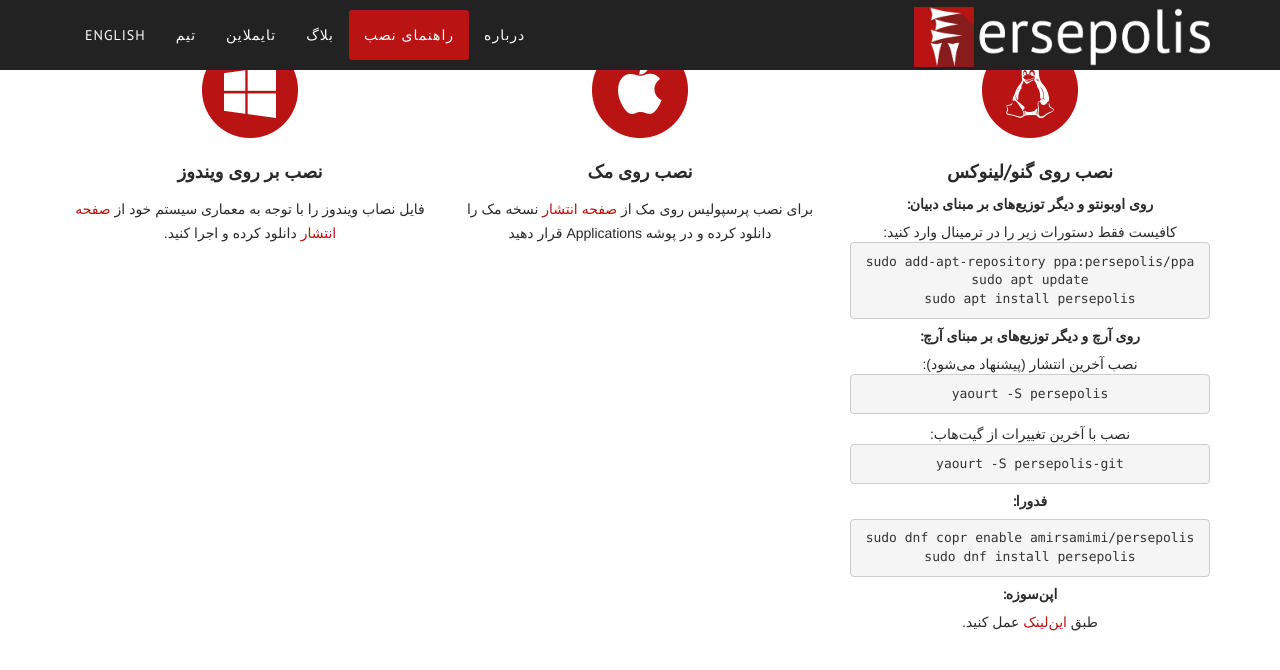
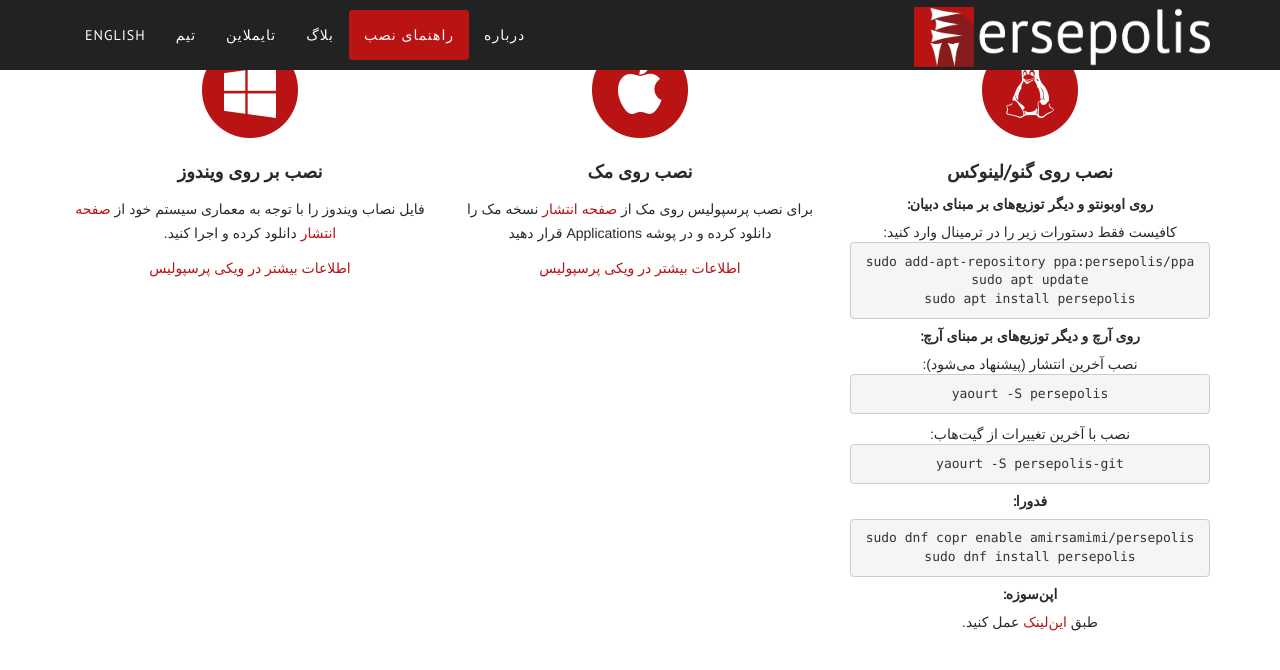
Before and after one commit to mavahedinia/mr0null.github.io, a Jekyll site: the page built from fa/index.html, in a window 1280 px wide and 900 px high, scrolled down 2023 px. Shown: the top 670 px of the window. Built offline with Jekyll 4.4.1, drawn with Linux system fonts in a browser that asks for light colours; some web fonts are replaced.

Commit message:
Update services-fa.html

```diff
--- a/_includes/services-fa.html
+++ b/_includes/services-fa.html
@@ -42,6 +42,7 @@ sudo dnf install persepolis
                     </span>
                     <h4 class="service-heading">نصب روی مک</h4>
                     <p class="">برای نصب پرسپولیس روی مک از <a href="https://github.com/persepolisdm/persepolis/releases">صفحه انتشار </a> نسخه مک را دانلود کرده و در پوشه Applications قرار دهید</p>
+                    <p><a href="https://github.com/persepolisdm/persepolis/wiki/MacOS-Installer-fa">اطلاعات بیشتر در ویکی پرسپولیس</a></p>
                 </div>
                 <div class="col-md-4">
                     <span class="fa-stack fa-4x">
@@ -50,6 +51,7 @@ sudo dnf install persepolis
                     </span>
                     <h4 class="service-heading">نصب بر روی ویندوز</h4>
                     <p>فایل نصاب ویندوز را با توجه به معماری سیستم خود از <a href="https://github.com/persepolisdm/persepolis/releases" target='_blank'>صفحه انتشار</a> دانلود کرده و اجرا کنید.</p>
+                    <p><a href="https://github.com/persepolisdm/persepolis/wiki/Microsoft-Windows-fa">اطلاعات بیشتر در ویکی پرسپولیس</a></p>
                 </div>
                 </div>
             </div>
```
